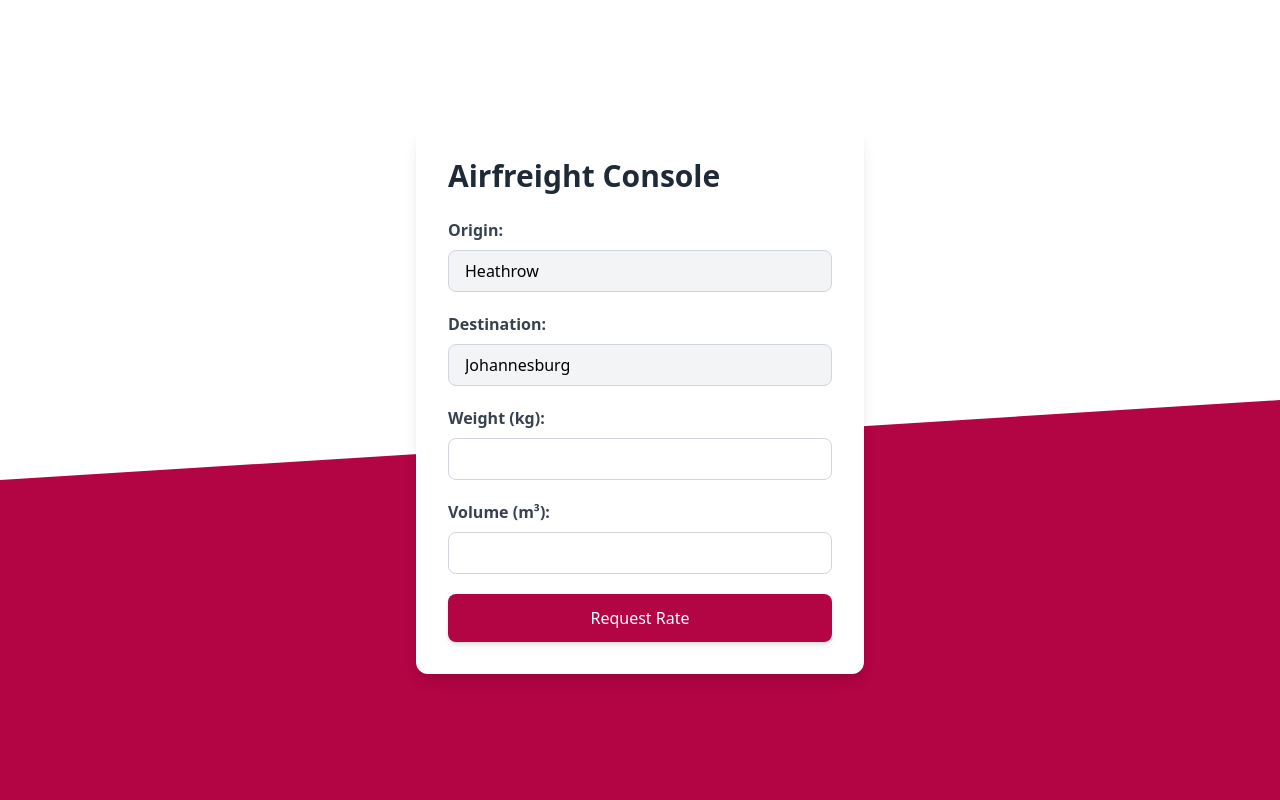
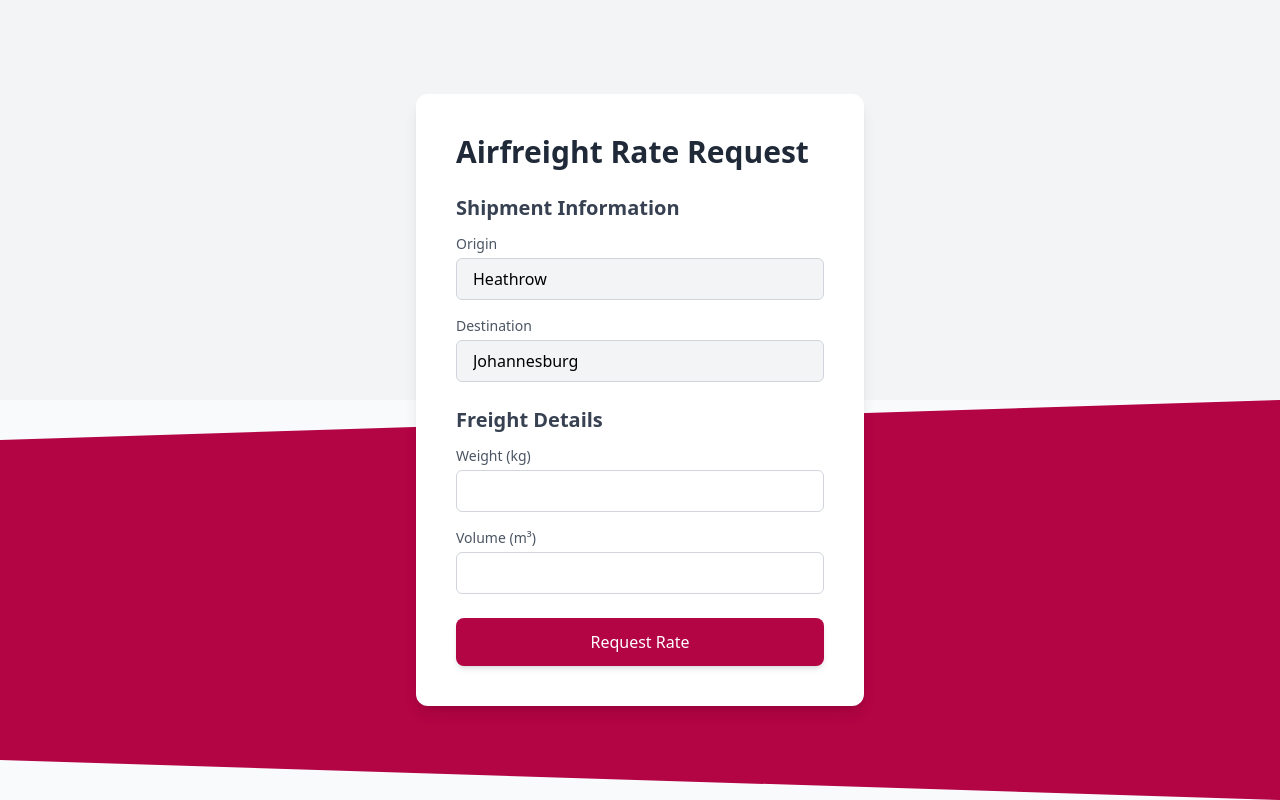
Before and after one commit to jeanwick/airfreightUKSA-uvx3vm, a React (Vite) app: page / in a window 1280 px wide. Built offline with nearby package versions, Linux system fonts and the light colour scheme.

Commit message:
initial build need to add logo

```diff
--- a/package.json
+++ b/package.json
@@ -13,7 +13,9 @@
     "emailjs-com": "^3.2.0",
     "lucide-react": "^0.438.0",
     "react": "^18.3.1",
+    "react-confetti": "^6.1.0",
     "react-dom": "^18.3.1",
+    "react-use": "^17.5.1",
     "recharts": "^2.12.7"
   },
   "devDependencies": {
--- a/src/App.tsx
+++ b/src/App.tsx
@@ -1,5 +1,7 @@
 import React, { useState } from 'react';
 import emailjs from 'emailjs-com';
+import Confetti from 'react-confetti';
+import { useWindowSize } from 'react-use';
 
 const App: React.FC = () => {
   const [weight, setWeight] = useState<string>('');
@@ -8,128 +10,192 @@ const App: React.FC = () => {
   const [showEmailPopup, setShowEmailPopup] = useState<boolean>(false);
   const [loading, setLoading] = useState<boolean>(false);
   const [error, setError] = useState<string | null>(null);
+  const [formError, setFormError] = useState<string | null>(null);
+  const [confettiVisible, setConfettiVisible] = useState<boolean>(false);
+  const [showConfirmationPopup, setShowConfirmationPopup] = useState<boolean>(false);
 
+  const { width, height } = useWindowSize(); // To get screen size for confetti
+
+  // Validation function for email format
+  const validateEmail = (email: string) => {
+    const emailPattern = /^[^\s@]+@[^\s@]+\.[^\s@]+$/;
+    return emailPattern.test(email);
+  };
+
+  // Handle the "Request Rate" button click
   const handleRequestRate = (e: React.FormEvent) => {
     e.preventDefault();
+    // Basic form validation
+    if (!weight || !volume) {
+      setFormError('Please fill in all fields before requesting the rate.');
+      return;
+    }
+
+    // If everything is valid, show the email popup
+    setFormError(null);
     setShowEmailPopup(true);
   };
 
+  // Handle email submission
   const sendEmail = (e: React.FormEvent) => {
     e.preventDefault();
-    setLoading(true); // Show loading spinner during email send
+    // Validate email before proceeding
+    if (!validateEmail(email)) {
+      setError('Please enter a valid email address.');
+      return;
+    }
+
+    setLoading(true); // Show loading state while sending the email
 
     const templateParams = {
-      weight: weight,
-      volume: volume,
-      email: email,
+      origin: 'Heathrow',     // Static origin value
+      destination: 'Johannesburg',  // Static destination value
+      weight: weight,         // Pass form weight
+      volume: volume,         // Pass form volume
+      email: email,           // Pass user's email
     };
 
-    emailjs
-      .send(
-        'YOUR_SERVICE_ID',
-        'YOUR_TEMPLATE_ID',
-        templateParams,
-        'YOUR_USER_ID'
-      )
-      .then(
-        (result) => {
-          alert('Rate request sent!');
+    // Send email to you with form details
+    emailjs.send('service_hd4chrs', 'template_5ynm0vp', templateParams, 'AXz_LUkKIdRAnqjXk')
+      .then(() => {
+        // Now send the confirmation email to the user
+        const userTemplateParams = {
+          user_email: email,  // Send confirmation to the user's email
+        };
+        return emailjs.send('service_hd4chrs', 'template_mpbou6k', userTemplateParams, 'AXz_LUkKIdRAnqjXk');
+      })
+      .then(() => {
         setLoading(false);
-          setShowEmailPopup(false);
-        },
-        (error) => {
-          setError('Failed to send the email. Please try again.');
+        setShowEmailPopup(false); // Close the pop-up after sending the email
+        setConfettiVisible(true); // Show confetti when email is successfully sent
+        setShowConfirmationPopup(true); // Show confirmation pop-up to the user
+      })
+      .catch(() => {
+        setError("Failed to send the email. Please try again.");
         setLoading(false);
-        }
-      );
+      });
   };
 
   return (
-    <div className="relative min-h-screen flex flex-col items-center justify-center">
-      {/* Background design */}
-      <div className="absolute inset-0">
-        {/* Top white part */}
-        <div className="bg-white h-1/2"></div>
-        {/* Bottom red part with diagonal cut */}
-        <div className="h-1/2 bg-customRed clip-path-bottom"></div>
+    <div className="relative min-h-screen flex flex-col items-center justify-center bg-gray-50">
+      {/* Confetti */}
+      {confettiVisible && <Confetti width={width} height={height} />}
+
+      {/* Background Design */}
+      <div className="absolute inset-0 w-full h-full">
+        <div className="h-[50%] bg-gray-100"></div>
+        <div className="h-[50%] bg-customRed" style={{ clipPath: 'polygon(0 10%, 100% 0%, 100% 100%, 0% 90%)' }}></div>
       </div>
 
-      {/* Content */}
-      <div className="relative z-10 bg-white p-8 rounded-xl shadow-lg w-full max-w-md">
-        <h1 className="text-3xl font-bold mb-6 text-gray-800">
-          Airfreight Console
-        </h1>
+      {/* Form Section */}
+      <div className="relative z-10 bg-white p-8 md:p-10 rounded-xl shadow-lg w-full max-w-md">
+        <h1 className="text-3xl font-bold mb-6 text-gray-800">Airfreight Rate Request</h1>
+
+        {/* Error message if form validation fails */}
+        {formError && <p className="text-red-500 mb-4">{formError}</p>}
+
+        {/* Shipment Information */}
+        <div className="mb-6">
+          <h2 className="text-xl font-semibold text-gray-700 mb-3">Shipment Information</h2>
 
           {/* Origin Field (Read-only) */}
-        <div className="mb-5">
-          <label className="block text-gray-700 font-semibold mb-2">
-            Origin:
-          </label>
+          <div className="mb-4">
+            <label className="block text-sm font-medium text-gray-600 mb-1">Origin</label>
             <input
               type="text"
               value="Heathrow"
               readOnly
-            className="w-full px-4 py-2 border border-gray-300 rounded-lg bg-gray-100 cursor-not-allowed"
+              className="w-full px-4 py-2 border border-gray-300 rounded-md bg-gray-100 cursor-not-allowed"
             />
           </div>
 
           {/* Destination Field (Read-only) */}
-        <div className="mb-5">
-          <label className="block text-gray-700 font-semibold mb-2">
-            Destination:
-          </label>
+          <div className="mb-4">
+            <label className="block text-sm font-medium text-gray-600 mb-1">Destination</label>
             <input
               type="text"
               value="Johannesburg"
               readOnly
-            className="w-full px-4 py-2 border border-gray-300 rounded-lg bg-gray-100 cursor-not-allowed"
+              className="w-full px-4 py-2 border border-gray-300 rounded-md bg-gray-100 cursor-not-allowed"
             />
           </div>
+        </div>
 
-        <div className="mb-5">
-          <label className="block text-gray-700 font-semibold mb-2">
-            Weight (kg):
-          </label>
+        {/* Freight Details */}
+        <div className="mb-6">
+          <h2 className="text-xl font-semibold text-gray-700 mb-3">Freight Details</h2>
+
+          {/* Weight Input */}
+          <div className="mb-4">
+            <label className="block text-sm font-medium text-gray-600 mb-1">Weight (kg)</label>
             <input
               type="number"
               value={weight}
               onChange={(e) => setWeight(e.target.value)}
-            className="w-full px-4 py-2 border border-gray-300 rounded-lg focus:ring focus:ring-blue-200"
+              className="w-full px-4 py-2 border border-gray-300 rounded-md focus:ring focus:ring-blue-300"
               required
             />
           </div>
 
-        <div className="mb-5">
-          <label className="block text-gray-700 font-semibold mb-2">
-            Volume (m³):
-          </label>
+          {/* Volume Input */}
+          <div className="mb-4">
+            <label className="block text-sm font-medium text-gray-600 mb-1">Volume (m³)</label>
             <input
               type="number"
               value={volume}
               onChange={(e) => setVolume(e.target.value)}
-            className="w-full px-4 py-2 border border-gray-300 rounded-lg focus:ring focus:ring-blue-200"
+              className="w-full px-4 py-2 border border-gray-300 rounded-md focus:ring focus:ring-blue-300"
               required
             />
           </div>
+        </div>
 
+        {/* Request Rate Button */}
         <button
           type="submit"
-          className="bg-plum text-white py-3 px-5 rounded-lg w-full hover:bg-plum-dark transition-all duration-300 ease-in-out shadow-md"
+          onClick={handleRequestRate}
+          className={`bg-plum hover:bg-plum-dark text-white py-3 px-5 rounded-lg w-full transition-all duration-300 ease-in-out shadow-md ${
+            loading ? 'opacity-50 cursor-not-allowed' : ''
+          }`}
         >
-          Request Rate
+          {loading ? (
+            <span className="flex items-center justify-center">
+              <svg
+                className="animate-spin h-5 w-5 mr-2"
+                fill="none"
+                viewBox="0 0 24 24"
+                xmlns="http://www.w3.org/2000/svg"
+              >
+                <circle
+                  className="opacity-25"
+                  cx="12"
+                  cy="12"
+                  r="10"
+                  stroke="currentColor"
+                  strokeWidth="4"
+                ></circle>
+                <path
+                  className="opacity-75"
+                  fill="currentColor"
+                  d="M4 12a8 8 0 018-8v8H4z"
+                ></path>
+              </svg>
+              Sending...
+            </span>
+          ) : (
+            'Request Rate'
+          )}
         </button>
       </div>
 
+      {/* Email Popup */}
       {showEmailPopup && (
-        <div className="fixed inset-0 bg-black bg-opacity-50 flex items-center justify-center transition-opacity ease-in-out duration-300">
-          <form
-            onSubmit={sendEmail}
-            className="bg-white p-8 rounded-lg shadow-xl w-full max-w-md"
-          >
-            <h2 className="text-xl font-bold mb-4 text-gray-800">
-              Enter Your Email Address
-            </h2>
+        <div className="fixed inset-0 bg-black bg-opacity-50 flex items-center justify-center z-50">
+          <div className="bg-white p-8 rounded-lg shadow-xl w-full max-w-md">
+            <h2 className="text-xl font-bold mb-4 text-gray-800">Enter Your Email Address</h2>
             {error && <p className="text-red-500 mb-4">{error}</p>}
+
+            {/* Email Input */}
             <div className="mb-5">
               <input
                 type="email"
@@ -140,8 +206,11 @@ const App: React.FC = () => {
                 required
               />
             </div>
+
+            {/* Send Request Button */}
             <button
               type="submit"
+              onClick={sendEmail}
               disabled={loading}
               className={`bg-plum text-white py-3 px-5 rounded-lg w-full hover:bg-plum-dark focus:ring-4 focus:ring-purple-300 active:bg-purple-800 transition-all duration-300 ease-in-out shadow-md ${
                 loading ? 'opacity-50 cursor-not-allowed' : ''
@@ -175,7 +244,23 @@ const App: React.FC = () => {
                 'Send Request'
               )}
             </button>
-          </form>
+          </div>
+        </div>
+      )}
+
+      {/* Confirmation Pop-up */}
+      {showConfirmationPopup && (
+        <div className="fixed inset-0 bg-black bg-opacity-50 flex items-center justify-center z-50">
+          <div className="bg-white p-8 rounded-lg shadow-xl w-full max-w-md">
+            <h2 className="text-xl font-bold mb-4 text-gray-800">Thank you!</h2>
+            <p className="text-gray-600">Our pricing desk from Freitan is now working on your request and will be in touch shortly.</p>
+            <button
+              onClick={() => setShowConfirmationPopup(false)}
+              className="bg-plum text-white py-2 px-4 rounded-lg mt-4"
+            >
+              Close
+            </button>
+          </div>
         </div>
       )}
     </div>
```
Also changed, not shown: 1 other file (tests, documents, lock files or other folders). Lines whose indentation alone changed are shown as unchanged.
